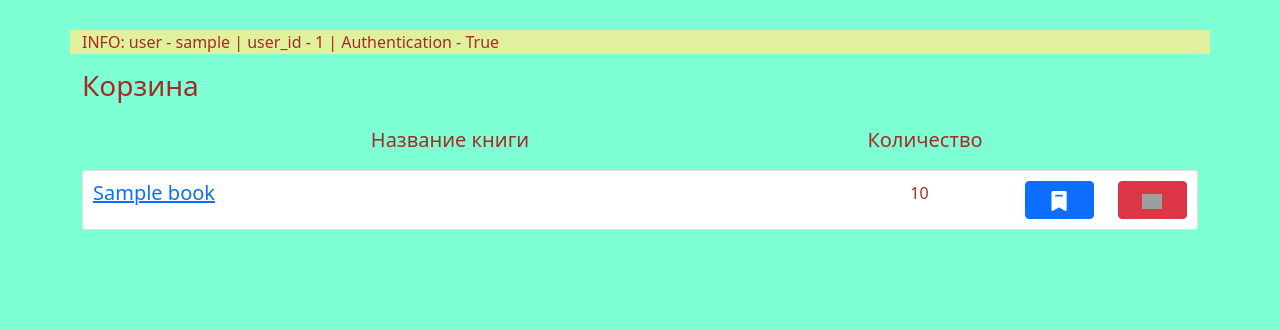
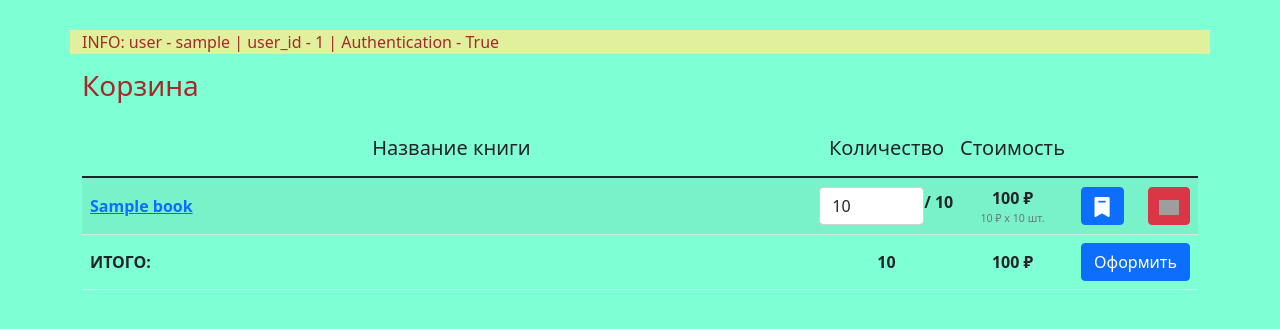
Before and after one commit to EngenerPaul/BuyBook, a Django app: page /basket in a window 1280 px wide. Shown: the part 250-579 px from the top of the page. Run offline with Django 3.2, Linux system fonts and the light colour scheme; a user stored in the database is signed in; tables that the repository leaves empty hold one stand-in row (values such as "Sample post"); lists and menus that the app fills with data are empty; grey boxes are pictures that could not be loaded.

Commit message:
Exchange design of basket and marked. Create mutable quantity.

```diff
--- a/buybook/templates/buybook/basket.html
+++ b/buybook/templates/buybook/basket.html
@@ -12,28 +12,41 @@
         <a href="{% url 'login_page' %}">пройти авторизацию</a>!
     </h5>
 {% elif basket_books %}
-    <div class="row" style="text-align: center;margin-bottom: 10px;">
-        <div class="col-8">
-            <h5>Название книги</h5>
-        </div>
-        <div class="col-2">
-            <h5>Количество</h5>
-        </div>
-        <div class="col-2"></div>
-    </div>
-
-    {% for record in basket_books %}
-        <div class="card" style="padding: 10px; margin-bottom: 15px;">
-            <div class="row">
-                <div class="col-8">
-                    <h5>
-                        <a href="{{ record.book_id.get_absolute_url }}">{{ record.book_id.title }}</a>
-                    </h5>
-                </div>
-                <div class="col-2" style="text-align: center;">
-                    {{ record.quantity }}
-                </div>
-                <div class="col-2">
+<div class="table">
+    <table class="table table-striped">
+        <thead class="thead-light">
+            <tr>
+                <th style="width: 70%; text-align: center;" ><h5>Название книги</h5></th>
+                <th style="width: 10%; text-align: center;" ><h5>Количество</h5></th>
+                <th style="width: 10%; text-align: center;" ><h5>Стоимость</h5></th>
+                <th style="width: 10%; min-width: 100px;" ></th>
+            </tr>
+        </thead>
+        <tbody>
+            {% for record in basket_books %}
+            <tr>
+                <th style="vertical-align: middle;">
+                    <a href="{{ record.book_id.get_absolute_url }}">{{ record.book_id.title }}</a>
+                </th>
+                <th style="text-align: center; vertical-align: middle;">
+                    <div class="row" style="justify-content: center;">
+                        <div class="col-9" style="padding: 0;">
+                            <form action="{% url 'change_quantity_url' record.pk %}" method="post">
+                                {% csrf_token %}
+                                <input type="text" name="{{record.pk}}" class="form-control" value="{{ record.quantity }}">
+                            </form>
+                        </div>
+                        <div class="col-2" style="min-width: 30px; padding: 3px 0px;">
+                             / {{ record.book_id.units_in_stock }}
+                        </div>
+                    </div>
+                </th>
+                <th style="text-align: center; vertical-align: middle;">
+                    {% widthratio record.quantity 1 record.book_id.cost %} ₽
+                    <br>
+                    <p class="text-muted" style="font-size: 8pt; margin-bottom: 0; font-weight: normal;">{{ record.book_id.cost }} ₽ х {{ record.quantity }} шт.</p>
+                </th>
+                <th style="vertical-align: middle;">
                     <div class="row">
                         <div class="col-6">
                             <form id="goto_marked_{{book.pk}}" action="{% url 'move_to_marked' record.book_id.pk %}" method="post">
@@ -52,13 +65,41 @@
                             </form>
                         </div>
                     </div>
-                </div>
-            </div>
-        </div>
-    {% endfor %}
+                </th>
+            </tr>
+            {% endfor %}
+            <tr>
+                <th style="vertical-align: middle;">ИТОГО:</th>
+                <th style="text-align: center; vertical-align: middle;">{{ quantity }}</th>
+                <th style="text-align: center; vertical-align: middle;">{{ cost }} ₽</th>
+                <th style="text-align: center;">
+                    <a class="btn btn-primary" data-bs-toggle="modal" data-bs-target="#custom">Оформить</a>
+                    <!-- <a href="#" class="btn btn-primary">Оформить</a> -->
+                </th>
+            </tr>
+        </tbody>
+    </table>
+</div>
 
 {% else %}
     <h5 class="text-muted">Ваш список покупок пуст</h5>
 {% endif %}
 
+<div class="modal fade" id="custom" tabindex="-1" aria-labelledby="exampleModalLabel" aria-hidden="true">
+    <div class="modal-dialog modal-dialog-centered">
+        <div class="modal-content">
+            <div class="modal-header">
+                <h5 class="modal-title">Ошибка</h5>
+                <button type="button" class="btn-close" data-bs-dismiss="modal" aria-label="Close"></button>
+            </div>
+            <div class="modal-body">
+                <p style="margin: 7px 0px;">
+                    В пет-проекте нельзя оформить заказ
+                </p>
+            </div>
+        </div>
+    </div>
+</div>
+
+<script src="https://cdn.jsdelivr.net/npm/bootstrap@5.1.3/dist/js/bootstrap.bundle.min.js" integrity="sha384-ka7Sk0Gln4gmtz2MlQnikT1wXgYsOg+OMhuP+IlRH9sENBO0LRn5q+8nbTov4+1p" crossorigin="anonymous"></script>
 {% endblock content %}
--- a/buybook/urls.py
+++ b/buybook/urls.py
@@ -4,9 +4,10 @@ from django.urls import path, include
 from .views import Home, BookDetail, BookByGenre, Search, \
                    CustomLoginView, CustomRegistration, CustomLogOut, \
                    BasketView, CreateBasketBook, CreateBasketBook_BDP, \
-                       Move_to_Marked_Button, Delete_from_basket_Button, \
+                       Move_to_Marked_Button, Delete_from_basket_Button, ChangeQuantity, \
                    MarkedView, CreateMarkedBook, CreateMarkedBook_BDP, \
-                       Move_to_Basket_Button, Delete_from_marked_Button
+                       Move_to_Basket_Button, Delete_from_marked_Button\
+
 
 urlpatterns = [
     path('', Home.as_view(), name='home'),
@@ -23,6 +24,7 @@ urlpatterns = [
     path('basket/add_DBP/<int:pk>', CreateBasketBook_BDP.as_view(), name='add_to_basket_from_detail'),  # adress same button in bookdetail.html
     path('basket/from_basket_to_marked/<int:pk>', Move_to_Marked_Button.as_view(), name='move_to_marked'),  # adress marked button in basket
     path('basket/delete/<int:pk>', Delete_from_basket_Button.as_view(), name='delete_basket'),  # adress delete button in basket
+    path('basket/change-quantity/<int:pk>', ChangeQuantity.as_view(), name='change_quantity_url'),  # adress button for change quantity in basket
 
     path('marked', MarkedView.as_view(), name='marked_page'),  # adress of marked-page
     path('marked/add/<int:pk>', CreateMarkedBook.as_view(), name='add_to_marked'),  # adress button in index.html
--- a/buybook/views.py
+++ b/buybook/views.py
@@ -1,7 +1,8 @@
+from typing import List
 from django.http import HttpResponse, HttpResponseRedirect
 from django.shortcuts import redirect
 from django.urls import reverse_lazy
-from django.views.generic import ListView, CreateView, DetailView, View
+from django.views.generic import ListView, CreateView, DetailView, View, UpdateView
 from django.views.generic.edit import FormMixin
 from django.contrib.auth.views import LoginView, LogoutView
 from django.contrib.auth.models import User
@@ -9,7 +10,8 @@ from django.contrib.auth import authenticate, login
 from django.db.models import Q
 
 from .models import Book, Author, Genre, Basket, Marked
-from .forms import AuthUserForm, RegisterUserForm, CommentForm
+from .forms import AuthUserForm, RegisterUserForm, CommentForm, BasketForm
+
 
 
 class Home(ListView):
@@ -182,10 +184,37 @@ class BasketView(ListView):
 
     template_name = 'buybook/basket.html'
     context_object_name = 'basket_books'
+    form_class = BasketForm
+    success_url = reverse_lazy('basket')
 
     def get_queryset(self):
         if self.request.user.is_authenticated:
             return Basket.objects.filter(user_id=self.request.user)
+
+    def get_context_data(self, **kwargs):
+        context = super().get_context_data(**kwargs)
+        context['quantity'] = 0
+        context['cost'] = 0
+        for obj in Basket.objects.filter(user_id=self.request.user):
+            context['quantity'] += obj.quantity
+            context['cost'] += obj.book_id.cost * obj.quantity
+        return context
+
+class ChangeQuantity(View):
+    """This class changes quantity books in the basket"""
+
+    def post(self, request, pk, *args, **kwargs):
+        obj_basket_record = Basket.objects.get(pk=pk)
+        new_value = int(request.POST[str(pk)])
+        max_value = Basket.objects.get(pk=pk).book_id.units_in_stock
+
+        if new_value > max_value:
+            obj_basket_record.quantity = max_value
+        elif new_value > 0:
+            obj_basket_record.quantity = new_value
+
+        obj_basket_record.save()
+        return redirect('basket_page')
 
 class Move_to_Marked_Button(View):
     """This button move book from basket list to marked list"""
```
Also changed, not shown: buybook/forms.py (+6 -1 lines), buybook/templates/buybook/marked.html (+18 -17 lines).
